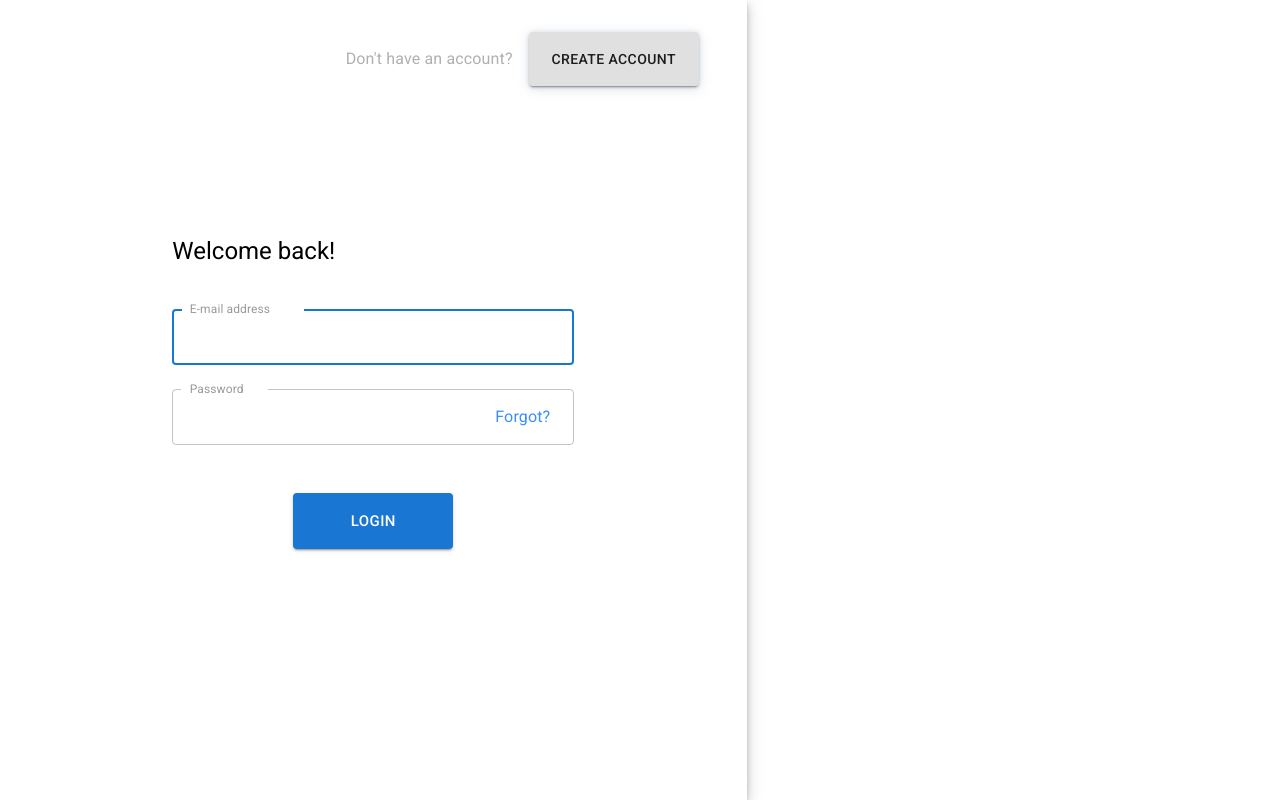
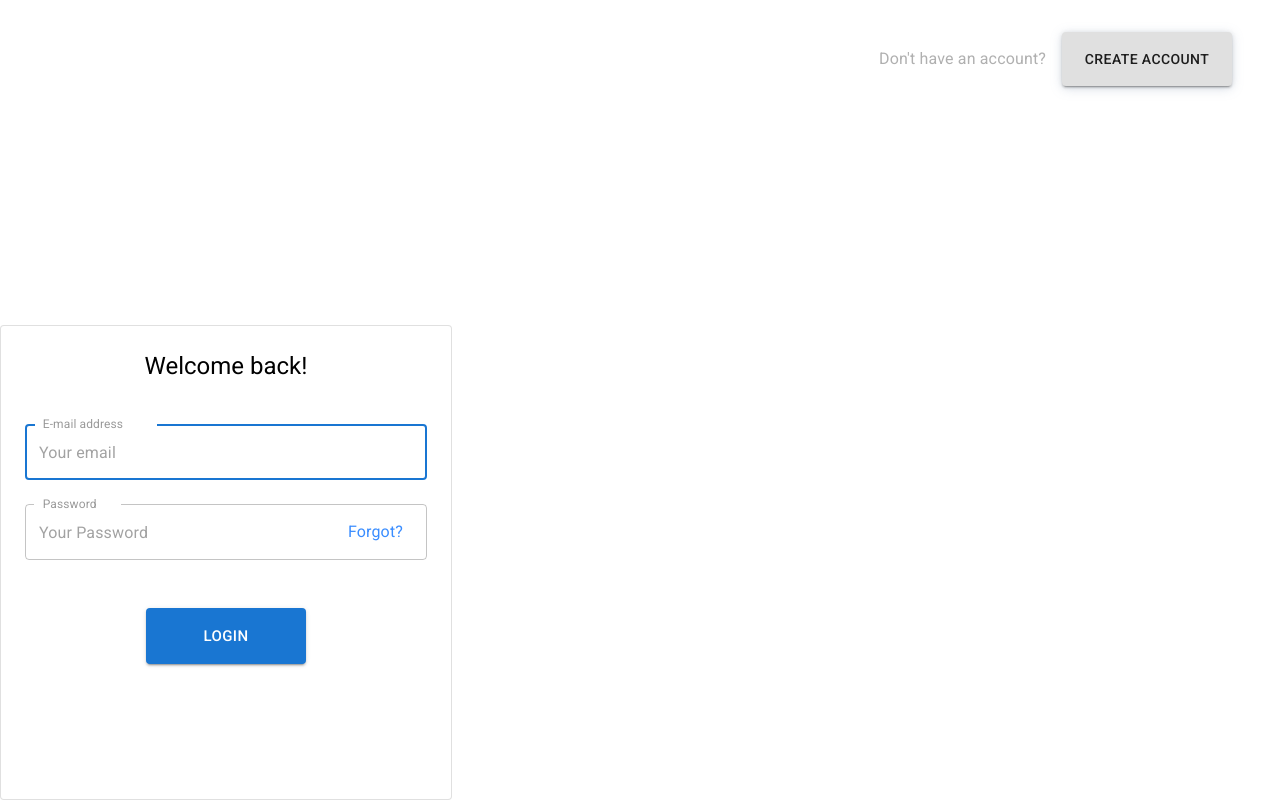
Before and after one commit to chipndell/fun-kickoff-project, a React (Create React App) app in the folder client/: page /login in a window 1280 px wide. Built offline with nearby package versions, Linux system fonts and the light colour scheme; no server answers.

Commit message:
login page added placeholder and paper removed extra container

```diff
--- a/client/src/pages/Login/Login.tsx
+++ b/client/src/pages/Login/Login.tsx
@@ -37,7 +37,7 @@ export default function Login(): JSX.Element {
 
   return (
     <Grid container component="main" className={classes.root}>
-      <Grid item xs={12} sm={8} md={7} elevation={6} component={Paper} square>
+      <Grid item xs={12} elevation={6} component={Paper} square>
         <Box
           display="flex"
           justifyContent="space-between"
@@ -46,10 +46,12 @@ export default function Login(): JSX.Element {
           className={classes.authWrapper}
         >
           <AuthHeader linkTo="/signup" asideText="Don't have an account?" btnText="Create account" />
+          <Box alignContent="center" justifyContent="center">
+            <Paper variant="outlined" elevation={6} className={classes.paper}>
               <Box width="100%" maxWidth={450} p={3} alignSelf="center">
                 <Grid container>
                   <Grid item xs>
-                <Typography className={classes.welcome} component="h1" variant="h5">
+                    <Typography className={classes.welcome} align="center" component="h1" variant="h5">
                       Welcome back!
                     </Typography>
                   </Grid>
@@ -57,6 +59,8 @@ export default function Login(): JSX.Element {
                 <LoginForm handleSubmit={handleSubmit} />
               </Box>
               <Box p={1} alignSelf="center" />
+            </Paper>
+          </Box>
         </Box>
       </Grid>
     </Grid>
--- a/client/src/pages/Login/LoginForm/LoginForm.tsx
+++ b/client/src/pages/Login/LoginForm/LoginForm.tsx
@@ -59,6 +59,7 @@ export default function Login({ handleSubmit }: Props): JSX.Element {
             }}
             name="email"
             autoComplete="email"
+            placeholder="Your email"
             autoFocus
             helperText={touched.email ? errors.email : ''}
             error={touched.email && Boolean(errors.email)}
@@ -79,6 +80,7 @@ export default function Login({ handleSubmit }: Props): JSX.Element {
             }}
             type="password"
             autoComplete="current-password"
+            placeholder="Your Password"
             helperText={touched.password ? errors.password : ''}
             error={touched.password && Boolean(errors.password)}
             value={values.password}
--- a/client/src/pages/Login/useStyles.ts
+++ b/client/src/pages/Login/useStyles.ts
@@ -17,6 +17,9 @@ const useStyles = makeStyles(() => ({
     color: '#000000',
     fontWeight: 700,
   },
+  paper: {
+    rounded: true,
+  },
 }));
 
 export default useStyles;
```
Lines whose indentation alone changed are shown as unchanged.
